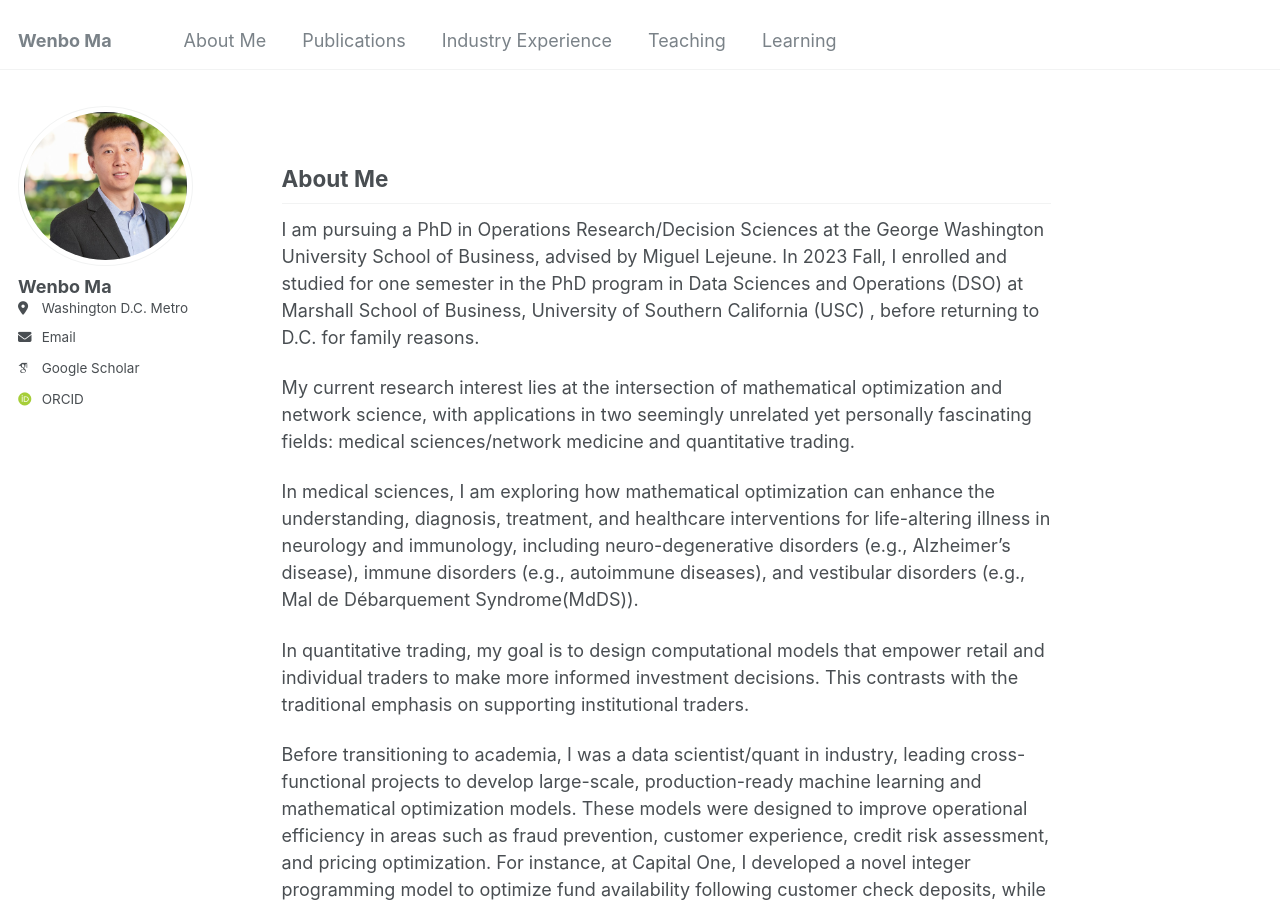
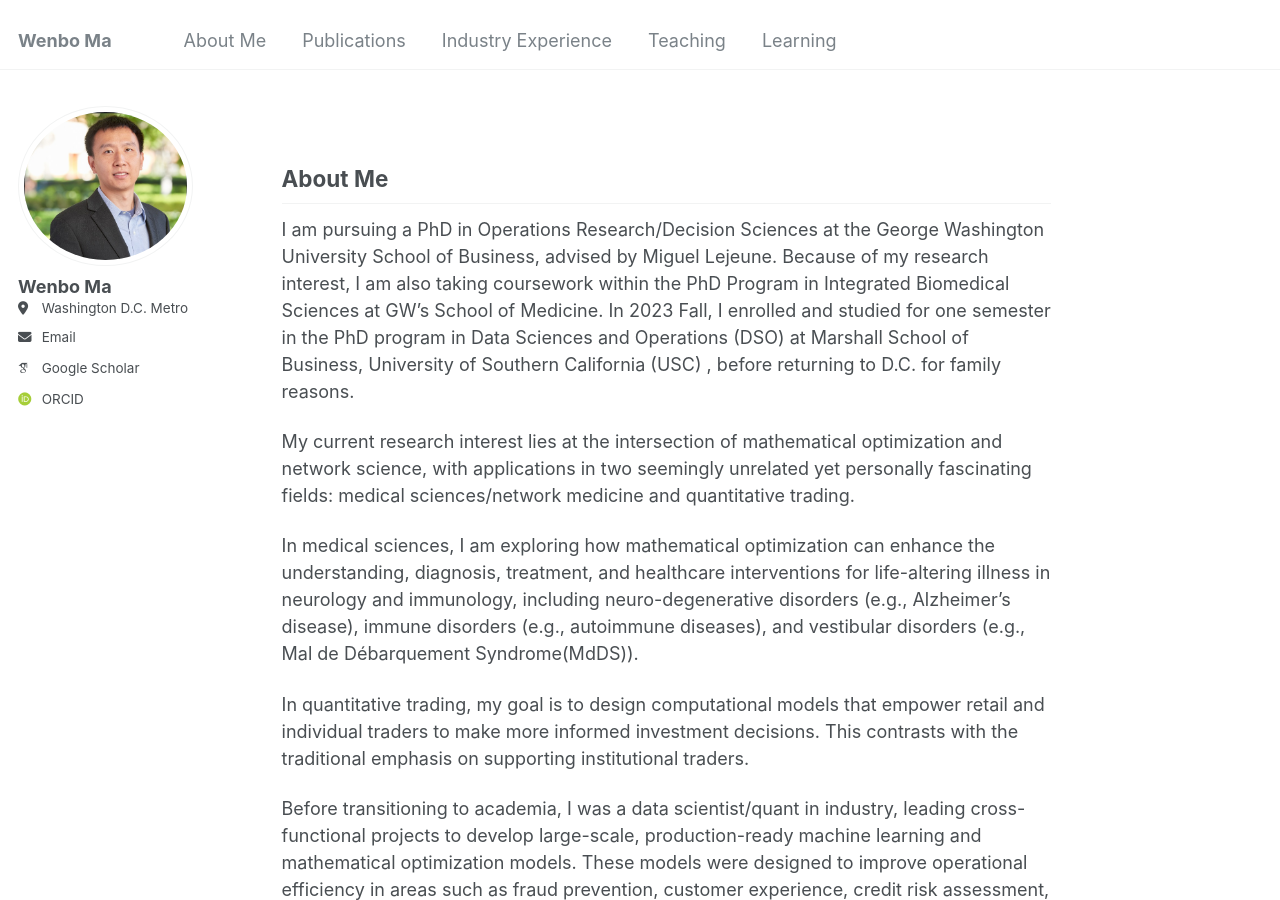
Before and after one commit to wenbo5565/wenbo5565.github.io, a Jekyll site: the page built from _pages/about.md, in a window 1280 px wide and 900 px high. Built offline with Jekyll 4.4.1, drawn with Linux system fonts in a browser that asks for light colours; some web fonts are replaced.

Commit message:
Update about.md

```diff
--- a/_pages/about.md
+++ b/_pages/about.md
@@ -9,7 +9,7 @@ redirect_from:
 
 ## About Me <a id="about"></a>
 
-I am pursuing a PhD in Operations Research/Decision Sciences at the George Washington University School of Business, advised by Miguel Lejeune. In 2023 Fall, I enrolled and studied for one semester in the PhD program in Data Sciences and Operations (DSO) at Marshall School of Business, University of Southern California (USC) , before returning to D.C. for family reasons.
+I am pursuing a PhD in Operations Research/Decision Sciences at the George Washington University School of Business, advised by Miguel Lejeune. Because of my research interest, I am also taking coursework within the PhD Program in Integrated Biomedical Sciences at GW's School of Medicine. In 2023 Fall, I enrolled and studied for one semester in the PhD program in Data Sciences and Operations (DSO) at Marshall School of Business, University of Southern California (USC) , before returning to D.C. for family reasons.
 
 My current research interest lies at the intersection of mathematical optimization and network science, with applications in two seemingly unrelated yet personally fascinating fields: medical sciences/network medicine and quantitative trading.
 
```
